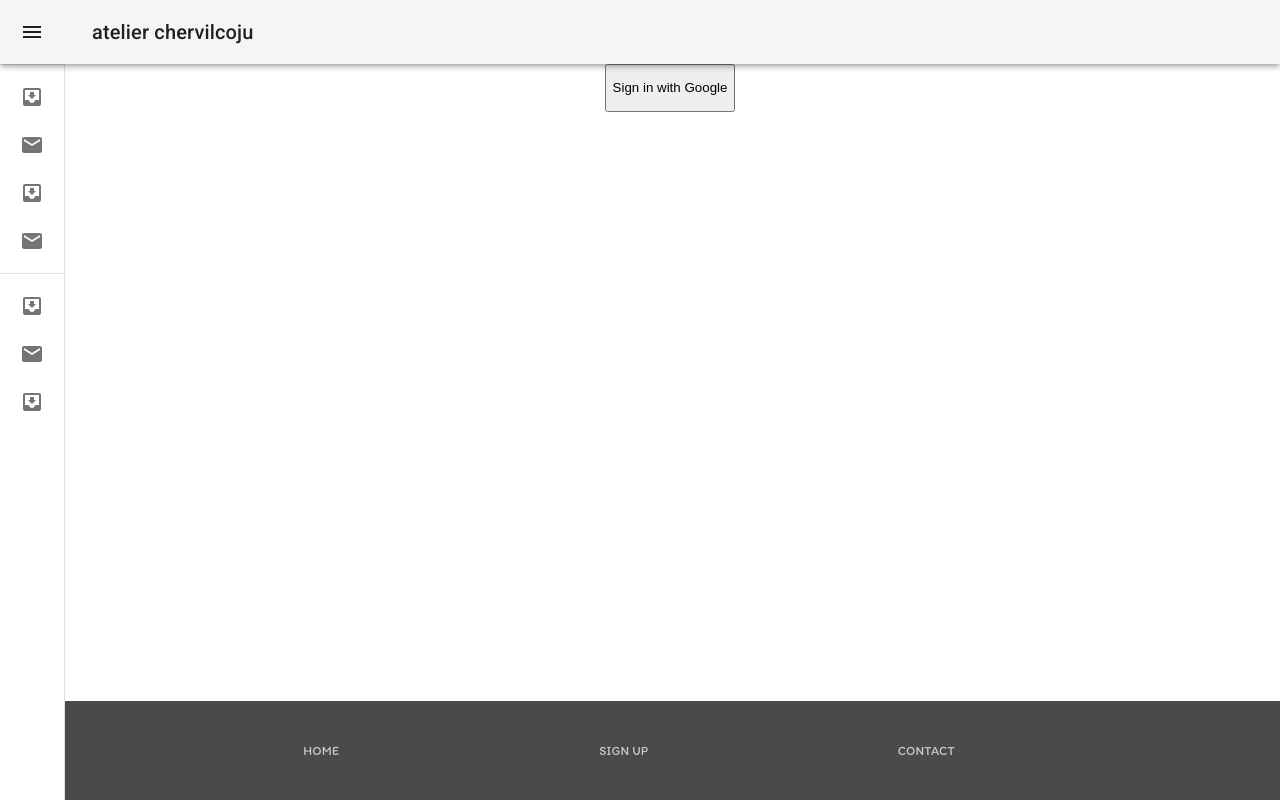
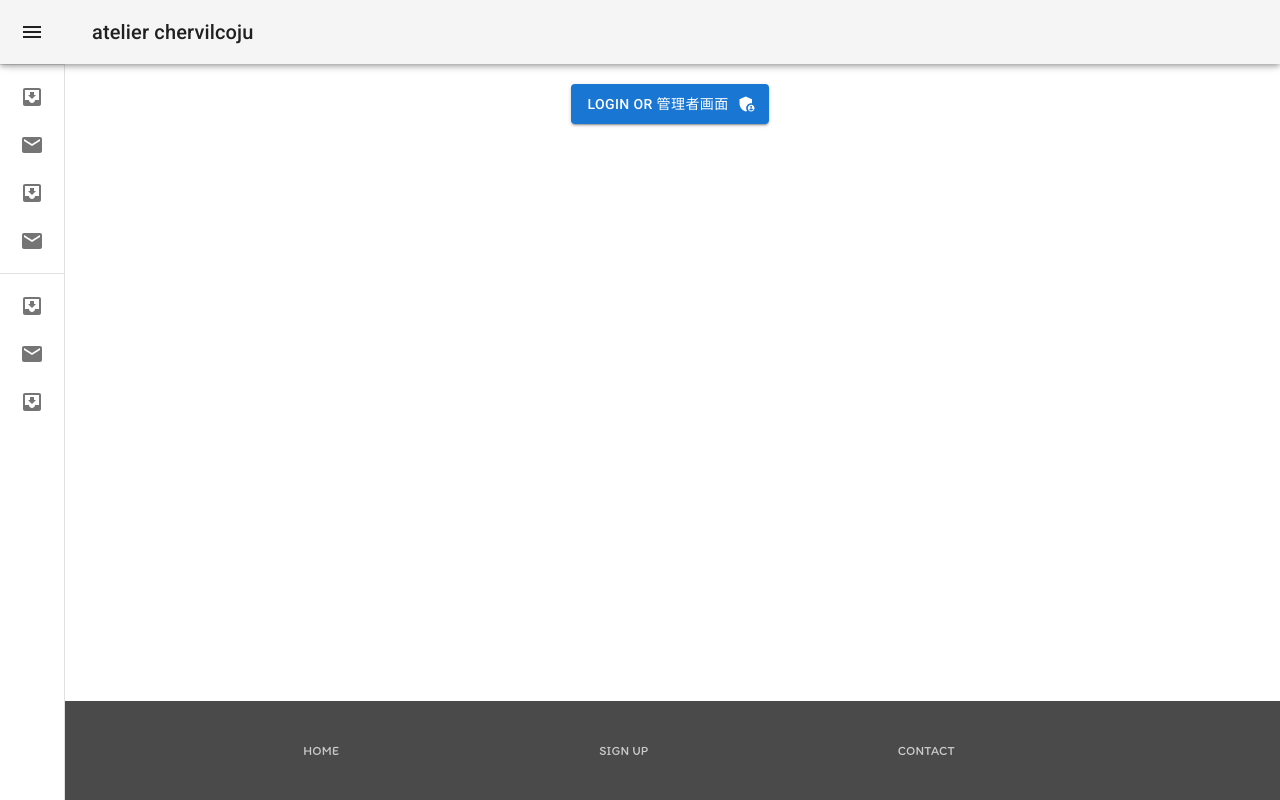
Before and after one commit to mikiyonekura/chervil-HP, a React (Create React App) app in the folder frontend/: page /TodayMenuFirebase in a window 1280 px wide. Built offline with nearby package versions, Linux system fonts and the light colour scheme; no server answers.

Commit message:
Change some style

```diff
--- a/frontend/src/App.css
+++ b/frontend/src/App.css
@@ -15,7 +15,7 @@
 }
 
 .container{
-  margin: 64px 0px 0px 60px;
+  margin: 84px 0px 0px 60px;
 }
 
 /*スライドショー-----------------------------------------------------------------*/
--- a/frontend/src/components/logins/Home.js
+++ b/frontend/src/components/logins/Home.js
@@ -4,6 +4,8 @@ import { auth, provider } from './firebase'
 import { useAuthState } from 'react-firebase-hooks/auth'
 import TodayMenu from '../TodayMenu'
 import TodayMenuAd from '../TodayMenuAd'
+import Button from '@mui/material/Button';
+import AdminPanelSettingsIcon from '@mui/icons-material/AdminPanelSettings';
 
 
 
@@ -45,9 +47,9 @@ function SignInButton() {
     };
 
     return(
-        <button onClick = {signInWithGoogle}>
-            <p>Sign in with Google</p>
-        </ button>
+        <Button  onClick = {signInWithGoogle} variant="contained" style={{ height: "40px" }} endIcon={<AdminPanelSettingsIcon />}>
+            login or 管理者画面
+        </Button>
     )
 }
 
```
